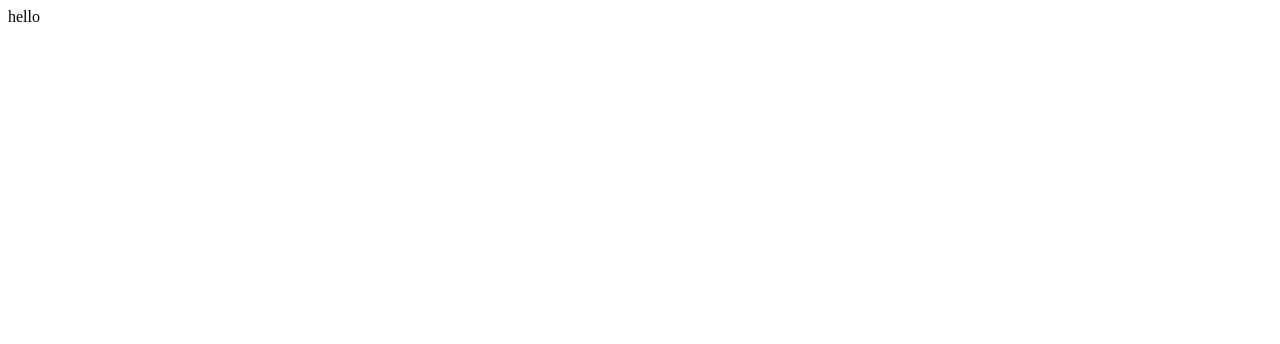
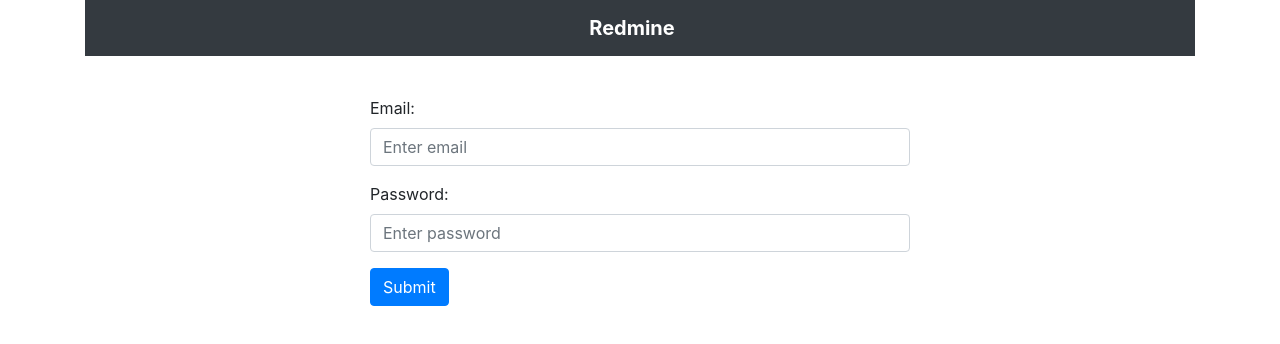
Before and after one commit to kAVArd/redmine-react, a React (Create React App) app: page /about in a window 1280 px wide. Shown: the top 344 px of the page. Built offline with nearby package versions, Linux system fonts and the light colour scheme.

Commit message:
add login page and navbar with tabs

```diff
--- a/package.json
+++ b/package.json
@@ -5,6 +5,7 @@
   "dependencies": {
     "react": "^16.8.6",
     "react-dom": "^16.8.6",
+    "react-router-dom": "^5.0.1",
     "react-scripts": "3.0.1"
   },
   "scripts": {
--- a/public/index.html
+++ b/public/index.html
@@ -6,7 +6,11 @@
     <meta name="viewport" content="width=device-width, initial-scale=1" />
     <meta name="theme-color" content="#000000" />
     <link rel="manifest" href="%PUBLIC_URL%/manifest.json" />
-    <title>React App</title>
+    <link rel="stylesheet" href="https://maxcdn.bootstrapcdn.com/bootstrap/4.3.1/css/bootstrap.min.css">
+    <script src="https://ajax.googleapis.com/ajax/libs/jquery/3.4.1/jquery.min.js"></script>
+    <script src="https://cdnjs.cloudflare.com/ajax/libs/popper.js/1.14.7/umd/popper.min.js"></script>
+    <script src="https://maxcdn.bootstrapcdn.com/bootstrap/4.3.1/js/bootstrap.min.js"></script>
+    <title>Redmine</title>
   </head>
   <body>
     <noscript>You need to enable JavaScript to run this app.</noscript>
--- a/src/App.js
+++ b/src/App.js
@@ -1,8 +1,48 @@
 import React from 'react'
+import Login from './components/Login'
+import Projects from './components/Projects'
+import Tracker from './components/Tracker'
+import About from './components/About'
+import Comments from './components/Comments'
+import { BrowserRouter as Router, Route, Link } from 'react-router-dom'
 
 function App () {
+  const isLogin = false
+
+  if (isLogin) {
+    return (
+      <Router>
+        <div className='container'>
+          <nav className='navbar navbar-expand-sm bg-dark navbar-dark'>
+            <Link to='/' className='navbar-brand'><b>Redmine</b></Link>
+            <div className='collpase nav-collapse'>
+              <ul className='navbar-nav'>
+                <li className='nav-item'>
+                  <Link to='/projects' className='nav-link'>Projects</Link>
+                </li>
+                <li className='nav-item'>
+                  <Link to='/create' className='nav-link'>Tracker</Link>
+                </li>
+                <li className='nav-item'>
+                  <Link to='/comments' className='nav-link'>Comments</Link>
+                </li>
+                <li className='nav-item'>
+                  <Link to='/about' className='nav-link'>About</Link>
+                </li>
+              </ul>
+            </div>
+          </nav>
+          <Route exact path='/' component={Projects} />
+          <Route exact path='/tracker' component={Tracker} />
+          <Route exact path='/comments' component={Comments} />
+          <Route exact path='/about' component={About} />
+        </div>
+      </Router>
+    )
+  }
+
   return (
-    <div className='App'>hello</div>
+    <Login />
   )
 }
 
--- /dev/null
+++ b/src/components/About.js
@@ -0,0 +1,10 @@
+import React from 'react'
+
+const About = () => {
+  return (
+    <div>
+    </div>
+  )
+}
+
+export default About
--- /dev/null
+++ b/src/components/Comments.js
@@ -0,0 +1,10 @@
+import React from 'react'
+
+const Comments = () => {
+  return (
+    <div>
+    </div>
+  )
+}
+
+export default Comments
--- /dev/null
+++ b/src/components/Login.js
@@ -0,0 +1,28 @@
+import React from 'react'
+
+const Login = () => {
+  return (
+    <div className='container'>
+      <nav className='navbar navbar-expand-sm bg-dark navbar-dark justify-content-center'>
+        <b className='navbar-brand'>Redmine</b>
+      </nav>
+      <div className='row justify-content-center login-form'>
+        <div className='col-6'>
+          <form action='' encType='application/json' method='post'>
+            <div class='form-group'>
+              <label for='email'>Email:</label>
+              <input type='email' class='form-control' id='email' placeholder='Enter email' name='email' />
+            </div>
+            <div class='form-group'>
+              <label for='pwd'>Password:</label>
+              <input type='password' class='form-control' id='pwd' placeholder='Enter password' name='pswd' />
+            </div>
+            <button type='submit' class='btn btn-primary'>Submit</button>
+          </form>
+        </div>
+      </div>
+    </div>
+  )
+}
+
+export default Login
--- /dev/null
+++ b/src/components/Projects.js
@@ -0,0 +1,10 @@
+import React from 'react'
+
+const Projects = () => {
+  return (
+    <div>
+    </div>
+  )
+}
+
+export default Projects
--- /dev/null
+++ b/src/components/Tracker.js
@@ -0,0 +1,10 @@
+import React from 'react'
+
+const Tracker = () => {
+  return (
+    <div>
+    </div>
+  )
+}
+
+export default Tracker
--- /dev/null
+++ b/src/index.css
@@ -0,0 +1,3 @@
+.login-form {
+  margin-top: 40px;
+}
--- a/src/index.js
+++ b/src/index.js
@@ -1,5 +1,6 @@
 import React from 'react'
 import ReactDOM from 'react-dom'
 import App from './App'
+import './index.css'
 
 ReactDOM.render(<App />, document.getElementById('root'))
```
Also changed, not shown: public/manifest.json, 1 other file (tests, documents, lock files or other folders).
